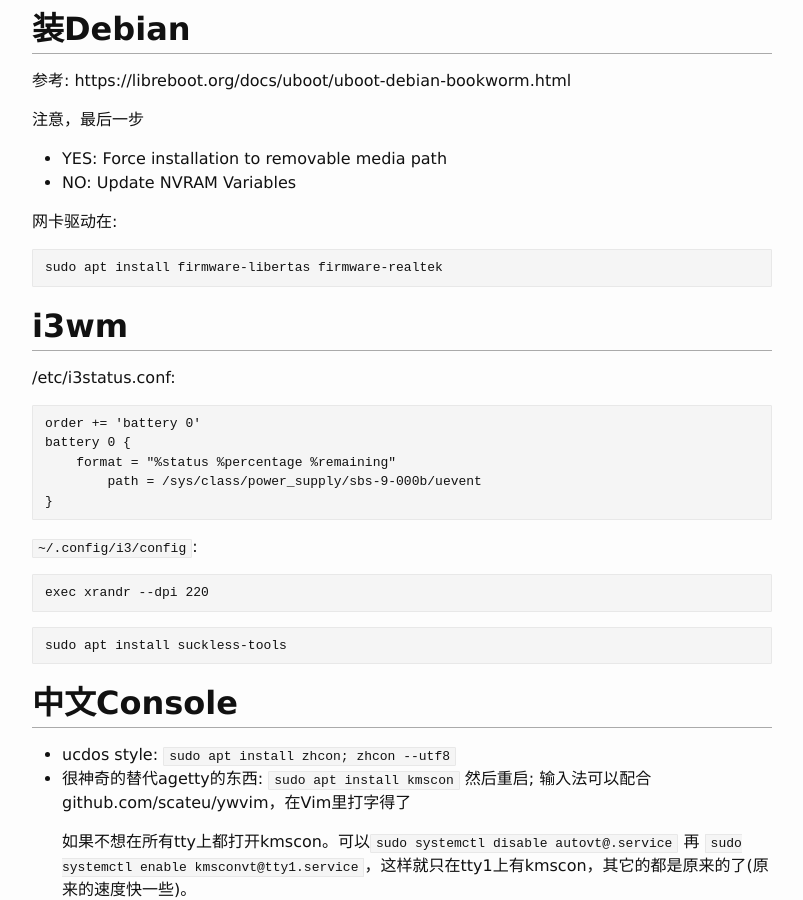
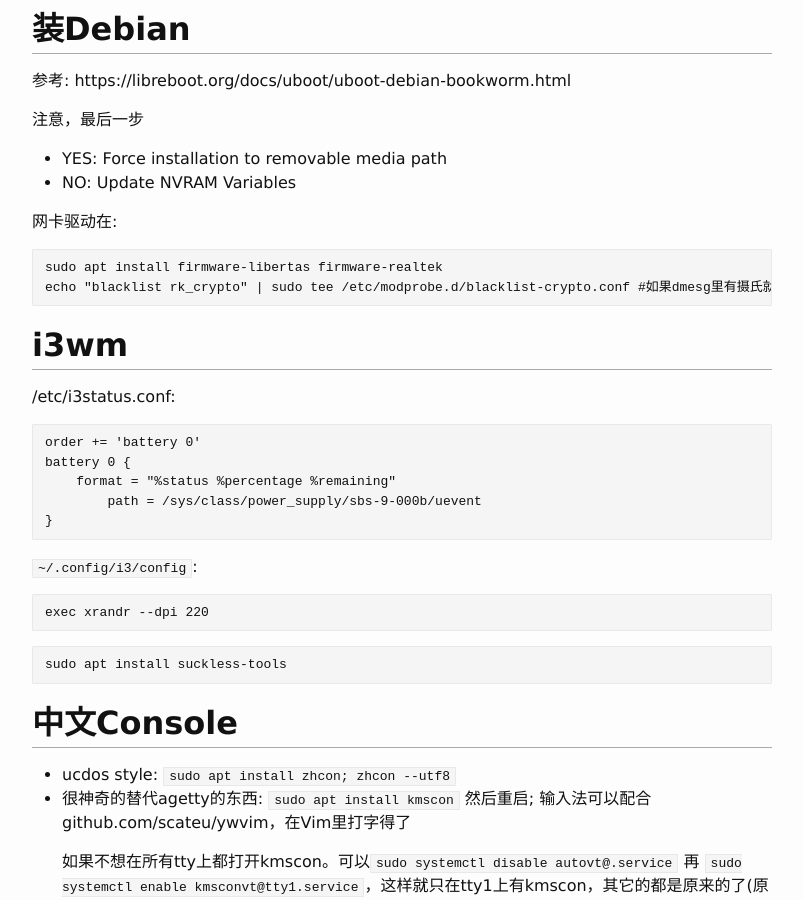
Before and after one commit to scateu/scateu.github.io, a Jekyll site: the page built from _posts/2025-07-22-chromebook-libreboot.md, in a window 1280 px wide and 900 px high, scrolled down 1808 px. Shown: the whole window, without its empty margins (238-1041 px from the left). Built offline with Jekyll 4.4.1, drawn with Linux system fonts in a browser that asks for light colours; nearby versions of some CDN libraries; comment, search, counter and statistics services are not loaded.

Commit message:
Update 2025-07-22-chromebook-libreboot.md

````diff
--- a/_posts/2025-07-22-chromebook-libreboot.md
+++ b/_posts/2025-07-22-chromebook-libreboot.md
@@ -76,6 +76,7 @@
 
 ```
 sudo apt install firmware-libertas firmware-realtek
+echo "blacklist rk_crypto" | sudo tee /etc/modprobe.d/blacklist-crypto.conf #如果dmesg里有摄氏就把这个加密引擎干掉
 ```
 
 
````
